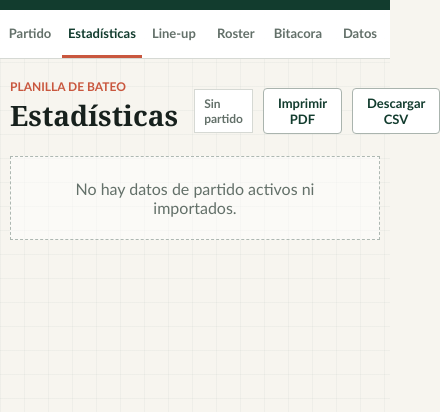
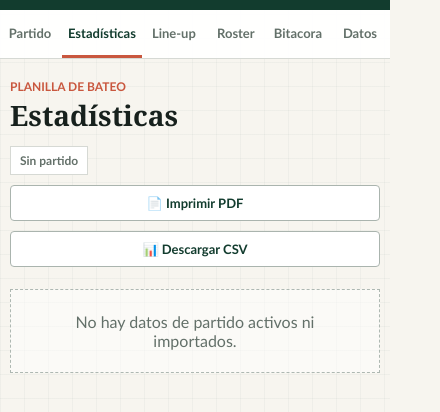
Before and after one commit to leosilvapaiola/llaneros-score, a plain HTML site: page index.html in a window 390 px wide. Both pictures are taken after a click on the button "Estadísticas". Shown: the part 58-470 px from the top of the page, 440 px wide, since content can reach past the window. Drawn offline with Linux system fonts and the light colour scheme.

Commit message:
13/10/2026 Adding PDF button to Estadisticas :📖: & game editions :space_invader:

```diff
--- a/css/style.css
+++ b/css/style.css
@@ -174,6 +174,23 @@ select[multiple] { min-height: 120px; }
   .number-field { max-width: 110px; }
   .log-event { grid-template-columns: 62px 1fr; }
   .log-score { grid-column: 2; }
+  .stats-heading {
+    flex-direction: column;
+    align-items: stretch;
+    gap: 12px;
+  }
+  .stats-header-actions {
+    width: 100%;
+    display: flex;
+    flex-wrap: wrap;
+    align-items: center;
+    gap: 8px;
+  }
+  .stats-export-btn {
+    flex: 1 1 calc(50% - 6px);
+    min-width: 120px;
+    text-align: center;
+  }
 }
 
 @media (max-width: 420px) {
@@ -183,20 +200,34 @@ select[multiple] { min-height: 120px; }
   .base.first { right: calc(20% - 23px); top: calc(50% - 23px); }
   .movement { grid-template-columns: 1fr 125px; }
   .game-actions { flex-direction: column; }
+  .stats-export-btn {
+    flex: 1 1 100%;
+    min-width: 100%;
+  }
 }
 
 /* =========================================================
    MLB Box Score & Batting Stats Table
    ========================================================= */
+.stats-heading {
+  flex-wrap: wrap;
+  gap: 12px;
+}
 .stats-header-actions {
   display: flex;
   align-items: center;
+  flex-wrap: wrap;
   gap: 10px;
 }
 .stats-export-btn {
-  min-height: 34px;
-  padding: 6px 14px;
+  min-height: 36px;
+  padding: 8px 14px;
   font-size: 13px;
+  font-weight: 700;
+  display: inline-flex;
+  align-items: center;
+  justify-content: center;
+  gap: 4px;
 }
 .boxscore-card {
   background: white;
--- a/index.html
+++ b/index.html
@@ -92,15 +92,15 @@
     </section>
 
     <section id="stats" class="view" aria-labelledby="stats-title">
-      <div class="section-heading">
+      <div class="section-heading stats-heading">
         <div>
           <p class="eyebrow">Planilla de bateo</p>
           <h1 id="stats-title">Estadísticas</h1>
         </div>
         <div class="stats-header-actions">
           <span id="stats-game-badge" class="count-badge">Sin partido</span>
-          <button id="btn-print-stats-pdf" class="secondary stats-export-btn" type="button">Imprimir PDF</button>
-          <button id="btn-export-stats-csv" class="secondary stats-export-btn" type="button">Descargar CSV</button>
+          <button id="btn-print-stats-pdf" class="secondary stats-export-btn" type="button">📄 Imprimir PDF</button>
+          <button id="btn-export-stats-csv" class="secondary stats-export-btn" type="button">📊 Descargar CSV</button>
         </div>
       </div>
 
--- a/js/app.js
+++ b/js/app.js
@@ -757,4 +757,8 @@ async function loadDefaultRoster() {
 
 loadDefaultRoster();
 
-if ("serviceWorker" in navigator) navigator.serviceWorker.register("./service-worker.js");
+if ("serviceWorker" in navigator) {
+  navigator.serviceWorker.register("./service-worker.js").then((reg) => {
+    reg.update();
+  });
+}
--- a/service-worker.js
+++ b/service-worker.js
@@ -1,4 +1,4 @@
-const CACHE_NAME = "llaneros-virtual-v7";
+const CACHE_NAME = "llaneros-virtual-v8";
 const APP_FILES = [
   "./",
   "./index.html",
```
Also changed, not shown: past-games/2026-10-12T14-47-09Z-vs-Caribean-king-llaneros-virtual.json.
